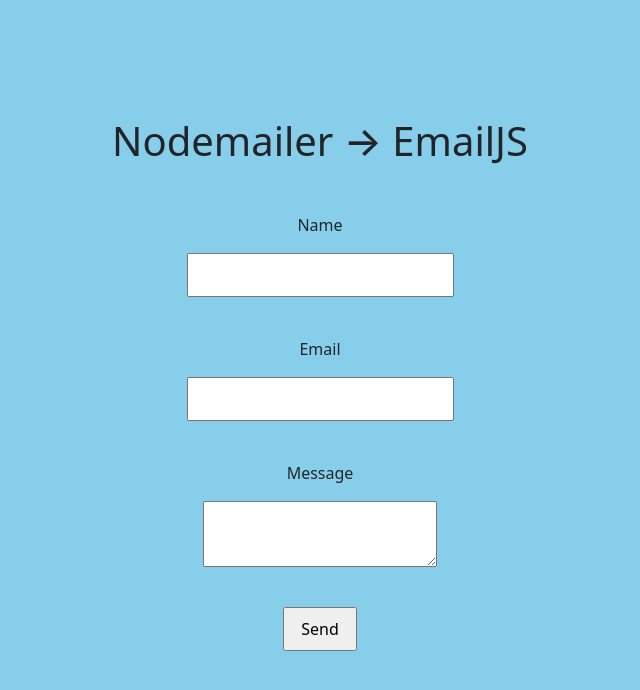
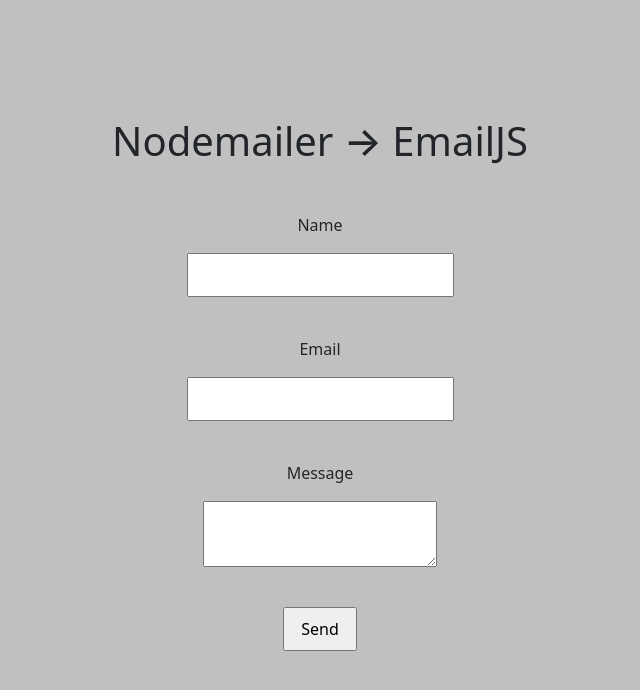
Before and after one commit to kengo1214/nextjs-emailjs, a Next.js app: page / in a window 1280 px wide. Shown: the top 690 px of the page, without its empty margins (320-960 px from the left). Built offline with nearby package versions, Linux system fonts and the light colour scheme; no server answers.

Commit message:
background-color:silverに変更

```diff
--- a/styles/Home.module.css
+++ b/styles/Home.module.css
@@ -5,7 +5,7 @@
   justify-content: center;
   align-items: center;
   flex-direction: column;
-  background-color: skyblue;
+  background-color: silver;
 }
 .body label {
   margin: 0 0 1rem;
--- a/styles/Home.module.min.css
+++ b/styles/Home.module.min.css
@@ -1,2 +1,2 @@
-.body{width:100%;min-height:100vh;display:flex;justify-content:center;align-items:center;flex-direction:column;background-color:skyblue}.body label{margin:0 0 1rem}.body input,.body textarea,.body h1{margin:0 0 2.5rem;padding:.5rem 1rem}
+.body{width:100%;min-height:100vh;display:flex;justify-content:center;align-items:center;flex-direction:column;background-color:silver}.body label{margin:0 0 1rem}.body input,.body textarea,.body h1{margin:0 0 2.5rem;padding:.5rem 1rem}
 /*# sourceMappingURL=Home.module.min.css.map */
--- a/styles/Home.module.scss
+++ b/styles/Home.module.scss
@@ -5,7 +5,7 @@
   justify-content: center;
   align-items: center;
   flex-direction: column;
-  background-color: skyblue;
+  background-color: silver;
 
   label {
     margin: 0 0 1rem;
```
Also changed, not shown: 2 other files (tests, documents, lock files or other folders).
